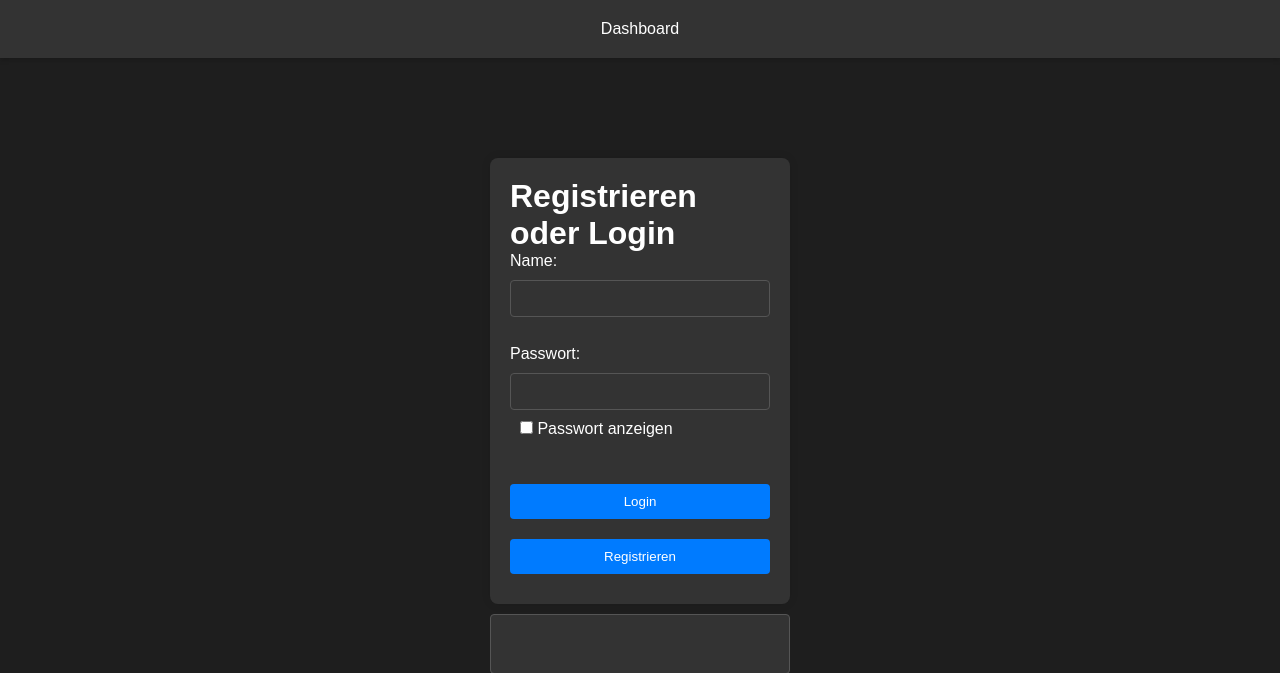
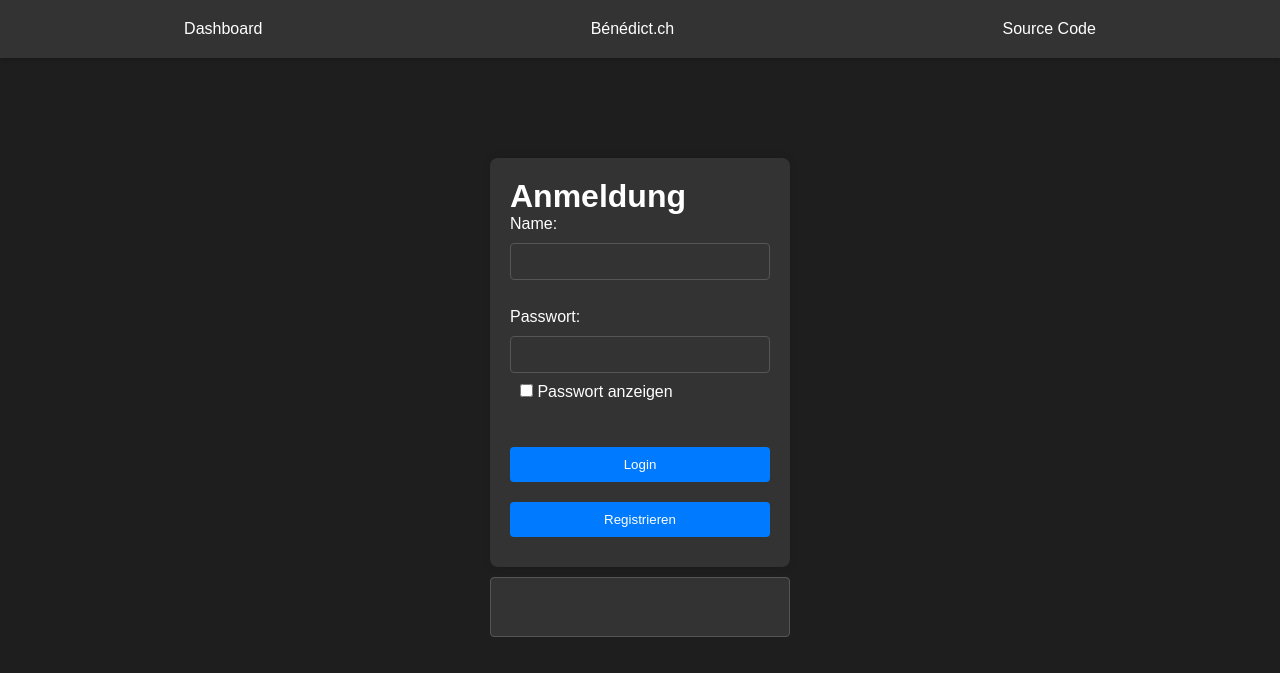
Before and after one commit to marcel7ag/m295projekt, a PHP site: page / in a window 1280 px wide. Shown: the top 673 px of the page. Run offline with PHP 8.4, Linux system fonts and the light colour scheme; data comes from the database, SQL or seed files in the repository.

Commit message:
change header - HTML only

```diff
--- a/header.php
+++ b/header.php
@@ -2,6 +2,9 @@
 <header>
     <nav>
         <ul>
-            <li><a href="user.php">Dashboard</a></li>
-        </ul>
+        <li><a href="user.php">Dashboard</a></li>
+        <li><a href="https://benedict.ch">Bénédict.ch</a></li>
+        <li><a href="https://github.com/marcel7ag/m295projekt">Source Code</a></li>
+    </ul>
+
 </header>
--- a/index.php
+++ b/index.php
@@ -98,7 +98,7 @@ function validateAndRegisterUser() {
             include 'header.php'; // only header tag with navigation & logout button
             ?>
         <form method="post">
-            <h1>Registrieren oder Login</h1>
+            <h1>Anmeldung</h1>
             <div class="name-field">
                 Name: <input type="text" name="username"><br><br>
             </div>
```
